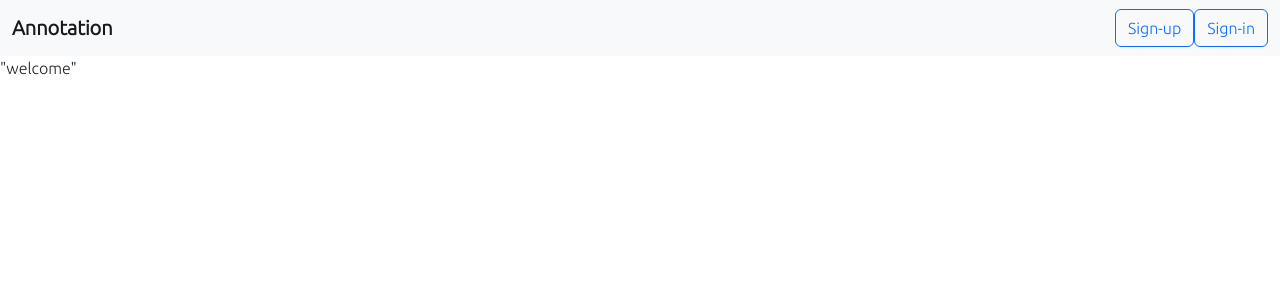
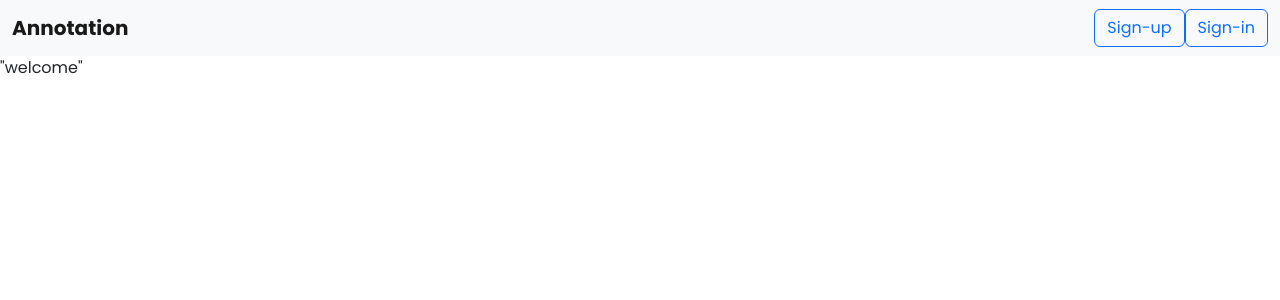
Before and after one commit to mdjahidulalam/annotation, a React (Create React App) app: page / in a window 1280 px wide. Shown: the top 300 px of the page. Built offline with nearby package versions, Linux system fonts and the light colour scheme.

Commit message:
Popins set to body font

```diff
--- a/src/App.css
+++ b/src/App.css
@@ -1,26 +1,32 @@
-@import url('https://fonts.googleapis.com/css2?family=Inter+Tight:wght@200&display=swap');
+/* @import url('https://fonts.googleapis.com/css2?family=Inter+Tight:wght@200&display=swap'); */
 /*  font-family: 'Inter Tight', sans-serif; */
-@import url('https://fonts.googleapis.com/css2?family=Inter+Tight:wght@200&family=Ubuntu:wght@300&display=swap');
+@import url('https://fonts.googleapis.com/css2?family=Poppins:ital,wght@0,100;0,200;0,300;0,400;0,500;0,600;0,700;1,300;1,400;1,500;1,600;1,700&display=swap');
 /*  */
-html,body{
-    font-family: 'Ubuntu', sans-serif;
+html,
+body {
+  font-family: 'Poppins', sans-serif;
+  font-weight: 400;
   margin: 0px auto;
   padding: 0px;
   width: 100%;
   height: 100%;
 }
-.authentication{
+
+.authentication {
   height: calc(100vh - 10%);
   display: flex;
   align-items: center;
   justify-content: center;
 }
-.login{
+
+.login {
   width: 40%;
 }
-a{
+
+a {
   text-decoration: none !important;
 }
-.auth-btn a:hover{
+
+.auth-btn a:hover {
   color: white;
 }
```
Lines whose indentation alone changed are shown as unchanged.
